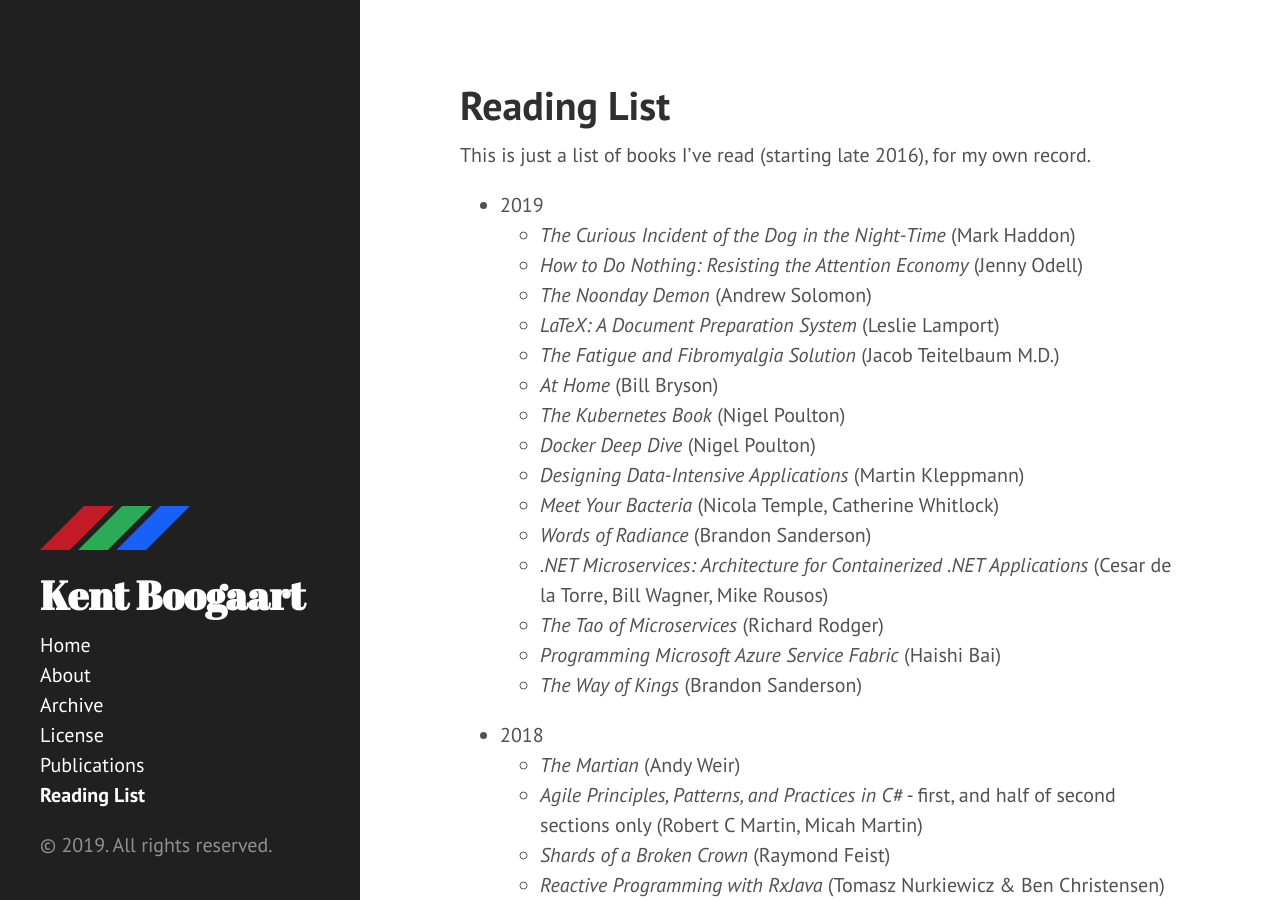
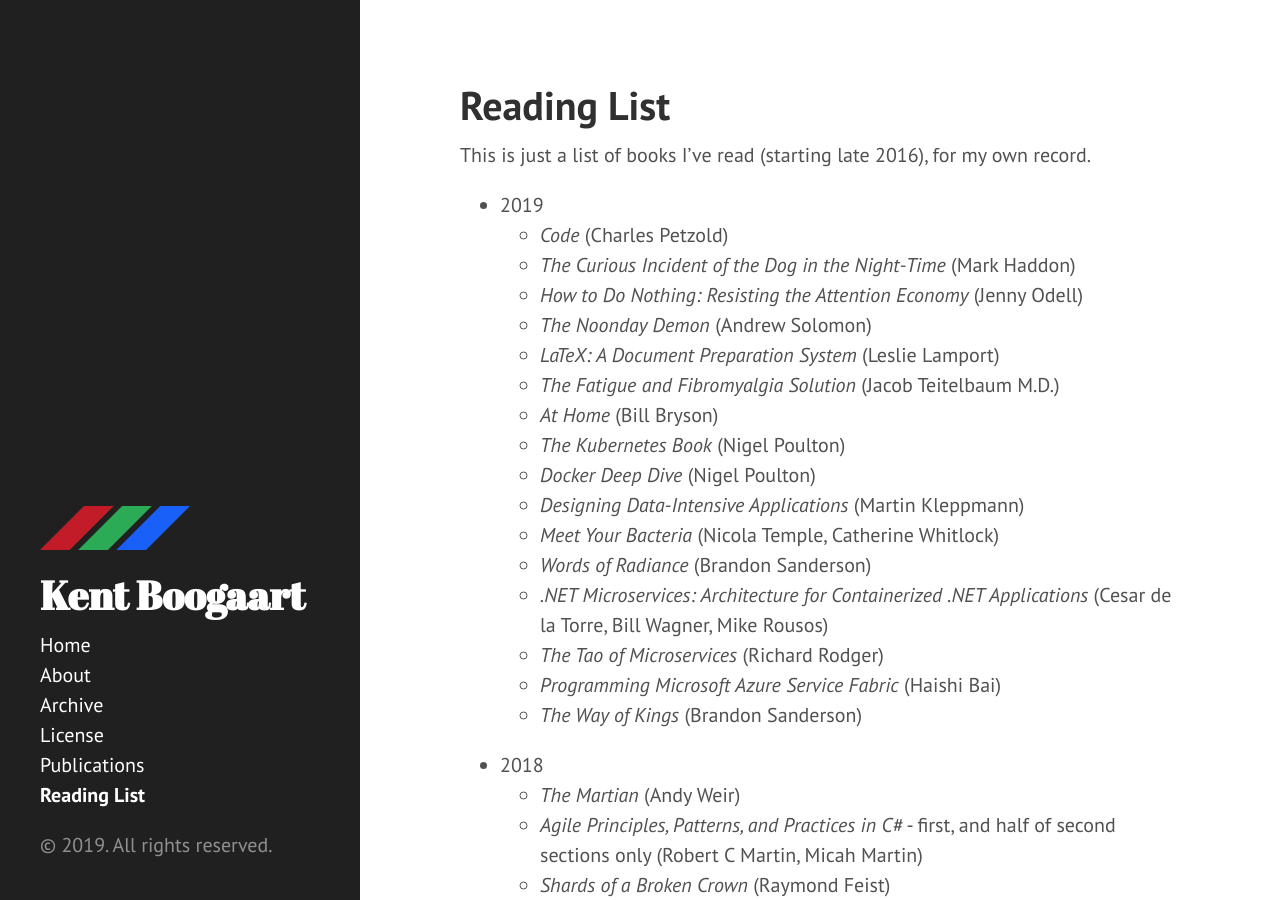
Before and after one commit to kentcb/kentcb.github.io, a Jekyll site: the page built from reading-list.md, in a window 1280 px wide and 900 px high. Built offline with Jekyll 4.4.1, drawn with Linux system fonts in a browser that asks for light colours; nearby versions of some CDN libraries.

Commit message:
Add Code

```diff
--- a/reading-list.md
+++ b/reading-list.md
@@ -6,6 +6,7 @@
 This is just a list of books I've read (starting late 2016), for my own record.
 
 * 2019
+    * _Code_ (Charles Petzold)
     * _The Curious Incident of the Dog in the Night-Time_ (Mark Haddon)
     * _How to Do Nothing: Resisting the Attention Economy_ (Jenny Odell)
     * _The Noonday Demon_ (Andrew Solomon)
```
